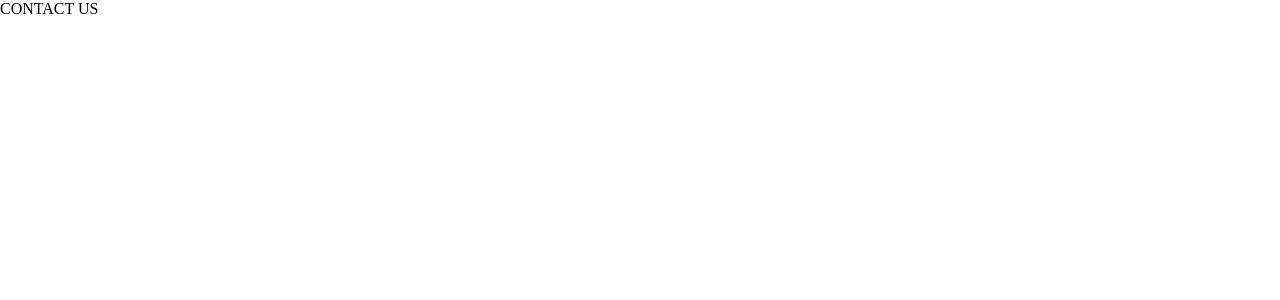
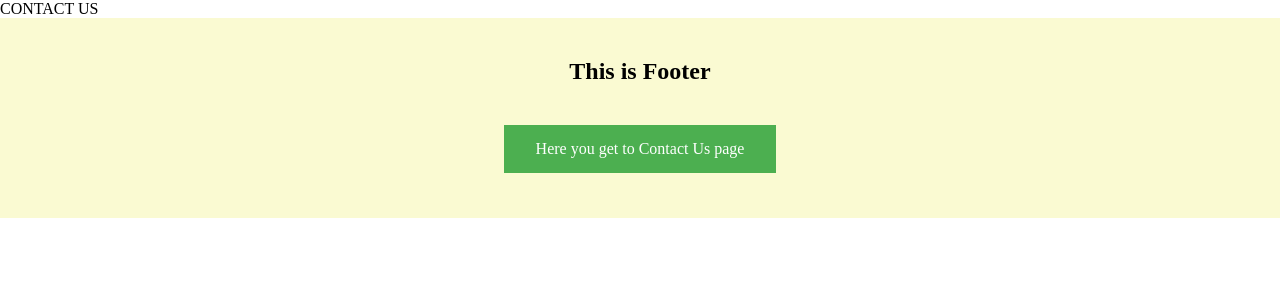
Before and after one commit to rasmussaame/WAD, a Vue app in the folder hw3/: page /contactus in a window 1280 px wide. Shown: the top 300 px of the page. Built offline with nearby package versions, Linux system fonts and the light colour scheme.

Commit message:
added footer component

```diff
--- a/hw3/src/App.vue
+++ b/hw3/src/App.vue
@@ -5,11 +5,15 @@
       <router-link to="/about">About</router-link>
     </div> -->
     <router-view />
+    <Footer class="footer" />
   </div>
 </template>
 
 <script>
-export default {};
+import Footer from "./components/Footer.vue";
+export default {
+  components: { Footer },
+};
 </script>
 
 <style>
--- /dev/null
+++ b/hw3/src/components/Footer.vue
@@ -0,0 +1,43 @@
+<template>
+  <div class="footer">
+    <h2>This is Footer</h2>
+    <a @click="contactUs">Here you get to Contact Us page</a>
+  </div>
+</template>
+
+<script>
+export default {
+  methods: {
+    contactUs() {
+      this.$router.push("contactus");
+    },
+  },
+};
+</script>
+
+<style lang="scss">
+a {
+  background-color: #4caf50; /* Green */
+  border: none;
+  color: white;
+  padding: 15px 32px;
+  text-align: center;
+  text-decoration: none;
+  display: inline-block;
+  font-size: 16px;
+  position: relative;
+}
+h2 {
+  padding: 40px;
+}
+
+.footer {
+  display: flex;
+  flex-direction: column;
+  align-items: center;
+  position: absolute;
+  width: 100%;
+  height: 200px;
+  background: lightgoldenrodyellow
+}
+</style>
```
Also changed, not shown: 1 other file (tests, documents, lock files or other folders).
